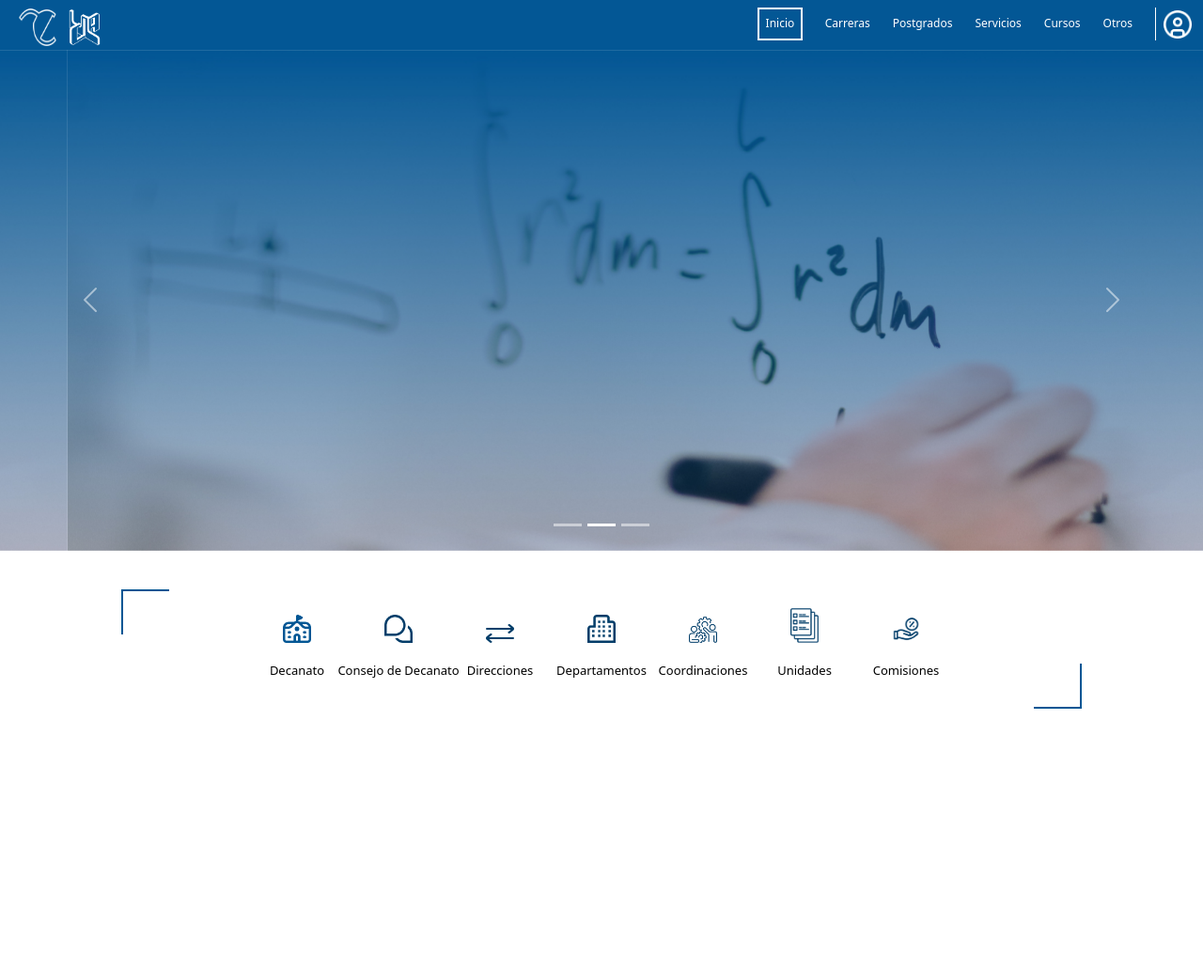
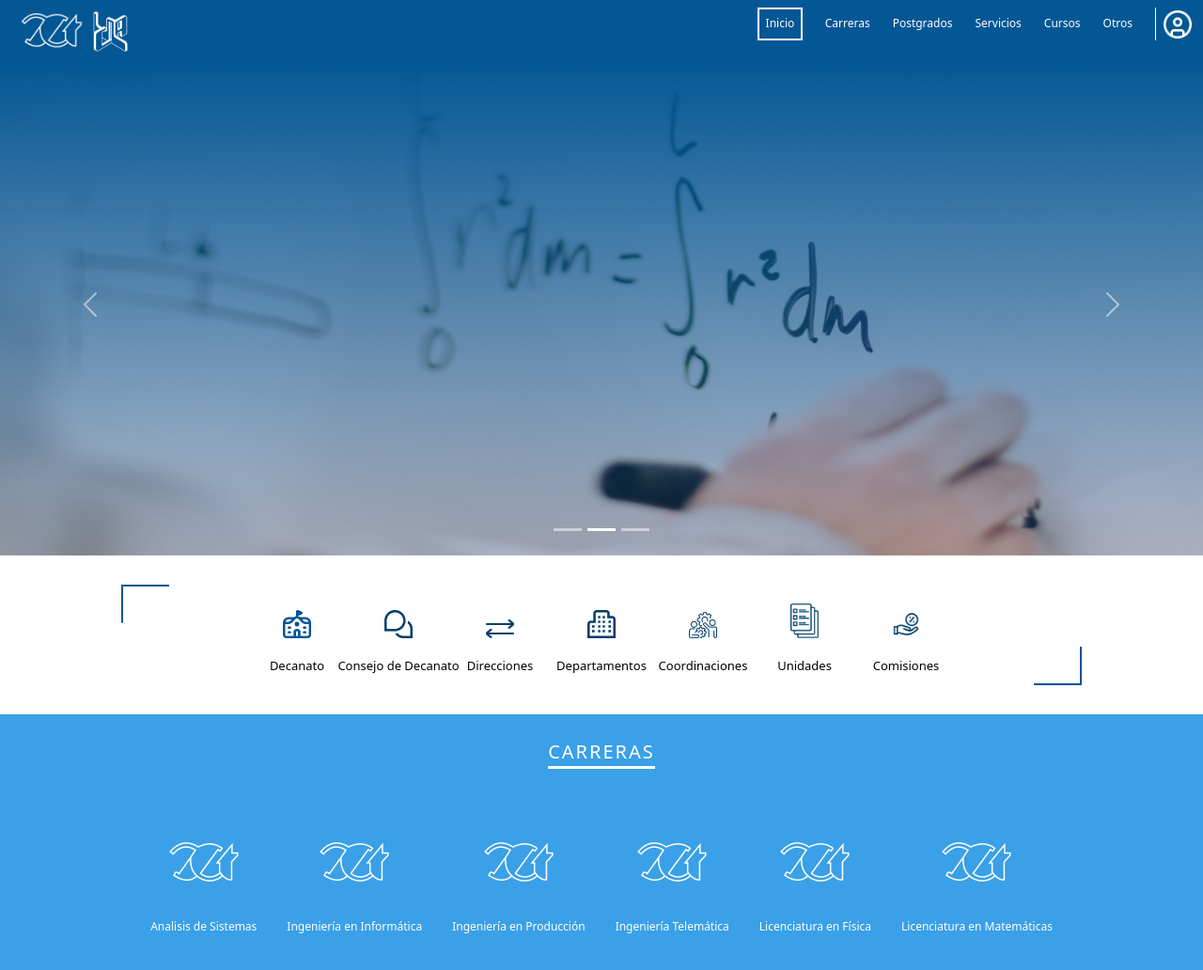
Before and after one commit to RafaelTorres0-0/propuestas-, a React (Vite) app in the folder proyecto3/: page /p2 in a window 1280 px wide. Shown: the top 1032 px of the page at 94% size. Before the commit the page ends 800 px from the top, so only its background shows below. Built offline with nearby package versions, Linux system fonts and the light colour scheme.

Commit message:
corrección de errores

```diff
--- /dev/null
+++ b/proyecto3/src/componentesP2/Carreras.jsx
@@ -0,0 +1,45 @@
+import React from "react";
+import styles from "./modules/car.module.css";
+
+function Carreras() {
+  return (
+    <div className={styles.container}>
+      <div className={styles.title}>
+      <p>CARRERAS</p>
+      </div>
+      <div className={styles.items}>
+        <div className={styles.item}>
+          <img src="../src/assets/dcyt.png" alt="" />
+          <div className={styles.carrera}>Analisis de Sistemas</div>
+        </div>
+
+        <div className={styles.item}>
+          <img src="../src/assets/dcyt.png" alt="" />
+          <div className={styles.carrera}>Ingeniería en Informática</div>
+        </div>
+
+        <div className={styles.item}>
+          <img src="../src/assets/dcyt.png" alt="" />
+          <div className={styles.carrera}>Ingeniería en Producción</div>
+        </div>
+
+        <div className={styles.item}>
+          <img src="../src/assets/dcyt.png" alt="" />
+          <div className={styles.carrera}>Ingeniería Telemática</div>
+        </div>
+
+        <div className={styles.item}>
+          <img src="../src/assets/dcyt.png" alt="" />
+          <div className={styles.carrera}>Licenciatura en Física</div>
+        </div>
+
+        <div className={styles.item}>
+          <img src="../src/assets/dcyt.png" alt="" />
+          <div className={styles.carrera}>Licenciatura en Matemáticas</div>
+        </div>
+      </div>
+    </div>
+  );
+}
+
+export default Carreras;
--- a/proyecto3/src/componentesP2/NavbarP2.jsx
+++ b/proyecto3/src/componentesP2/NavbarP2.jsx
@@ -6,8 +6,8 @@ function NavbarP2() {
     <div className={styles.nav}>
 
       <div className={styles.logos}>
-          <img src="../src/assets/dcyt.png" alt="" />
-          <img src="../src/assets/UCLA-Logo.png" alt="" />
+          <img src="../src/assets/dcyt.png" alt="" className={styles.dcyt}/>
+          <img src="../src/assets/UCLA-Logo.png" alt=""  className={styles.ucla} />
         </div>
 
       <div className={styles.items}>
--- /dev/null
+++ b/proyecto3/src/componentesP2/modules/car.module.css
@@ -0,0 +1,53 @@
+* {
+    margin: 0;
+    padding: 0;
+    box-sizing: border-box;
+    text-decoration: none;
+}
+
+.container{
+    background-color: #3AA0E8;
+
+}
+
+.title{
+    font-size: 20px;
+   display: flex;
+    color: #fff;
+    text-align: center;
+    padding-top: 25px;
+    justify-content: center;
+
+
+}
+
+p{
+    border-bottom: 3px solid #fff;
+    width: -1%;
+    align-items: center;
+    letter-spacing: 2px;
+}
+
+.items{
+    display: flex;
+    flex-wrap: wrap;
+    justify-content: center;
+    align-items: center;
+    margin-top: 30px;
+
+}
+
+.item{
+    margin-top: 4rem;
+   color: #fff;
+    margin: 1rem;
+    align-items: center;
+    text-align: center;
+    margin-bottom: 3rem;
+    font-size: 12px;
+}
+
+.item img{
+    margin-bottom: 20px;
+    width: 80px;
+}
--- a/proyecto3/src/componentesP2/modules/menu-Inf.module.css
+++ b/proyecto3/src/componentesP2/modules/menu-Inf.module.css
@@ -11,7 +11,7 @@
 
 
     width: 80%;
-    margin: 40px auto;
+    margin: 30px auto;
     /* background-color: #fff;*/
     border: 1px solid transparent;
     background-image: linear-gradient(#015694, #015694),
@@ -32,7 +32,7 @@
     column-gap: 0.5rem;
     justify-content: center;
     align-items: flex-end;
-    margin-bottom: 30px;
+    margin-bottom: 10px;
 
 
 
--- a/proyecto3/src/componentesP2/modules/navbar.module.css
+++ b/proyecto3/src/componentesP2/modules/navbar.module.css
@@ -4,27 +4,23 @@
   box-sizing: border-box;
   text-decoration: none;
   background-color: ;
-
 }
 
-
-
-.nav{
+.nav {
   background-color: #035795;
-  padding-bottom: 10px;
-
+  padding-bottom: 15px;
 }
 
 .items {
   display: flex;
   justify-content: end;
   padding-top: 8px;
+
 }
 .item {
   margin-right: 1.5rem;
   font-size: 12px;
   color: #fff;
-
 }
 button {
   cursor: pointer;
@@ -33,43 +29,45 @@ button {
 }
 
 .inicio {
-  border: 2px solid  #fff;;
+  border: 2px solid #fff;
   padding: 0.4rem;
 }
 
 .perfil {
-
   width: 30px;
   height: 30px;
-
 }
 
-.perfil img{
+.perfil img {
   width: 30px;
   height: 30px;
   margin-top: 2.5px;
   margin-left: -1.5rem;
+}
+
+.barra {
+  border-left: 1px solid #fff;
+  margin-right: 20px;
+}
+
+.logos {
+  position: absolute;
+  margin-left: 20px;
+}
+
+.logos img {
+  width: 40px;
+  height: 40px;
+  margin-right: 5px;
 
 }
 
-.barra{
-    border-left: 1px solid  #fff;
-    margin-right: 20px;
+.logos .dcyt {
+  width: 70px;
+  height: auto;
 }
 
-.logos{
-
-position: absolute;
-margin-left: 15px;
-padding-top: 8px;
+.logos .ucla{
+  width: 45px;
+  height: auto;
 }
-
-.logos img{
-    width: 40px;
-    height: 40px;
-    margin: 5px;
-    margin-top: 1px;
-
-
-
-}
--- a/proyecto3/src/propuesta2.jsx
+++ b/proyecto3/src/propuesta2.jsx
@@ -2,12 +2,14 @@ import React from 'react';
 import NavbarP2 from './componentesP2/NavbarP2';
 import SliderP2 from './componentesP2/sliderP2';
 import MenuInfo from './componentesP2/MenuInfo';
+import Carreras from './componentesP2/Carreras';
 function About() {
   return (
     <>
    <NavbarP2/>
    <SliderP2/>
    <MenuInfo/>
+   <Carreras/>
     </>
   )
 }
```
Also changed, not shown: proyecto3/src/assets/dcyt.png. Lines whose indentation alone changed are shown as unchanged.
